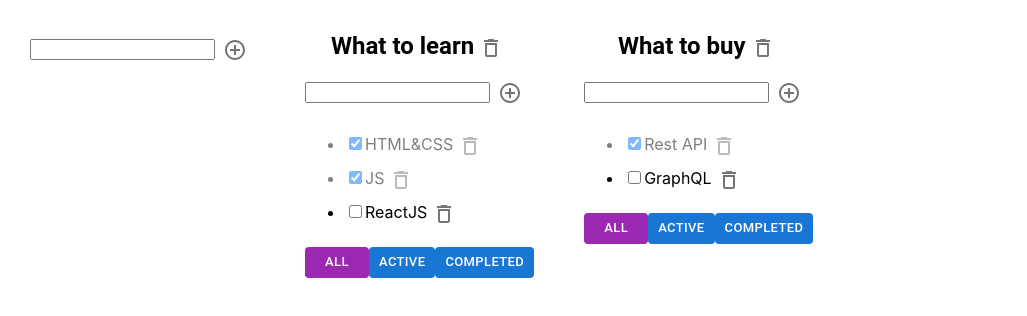
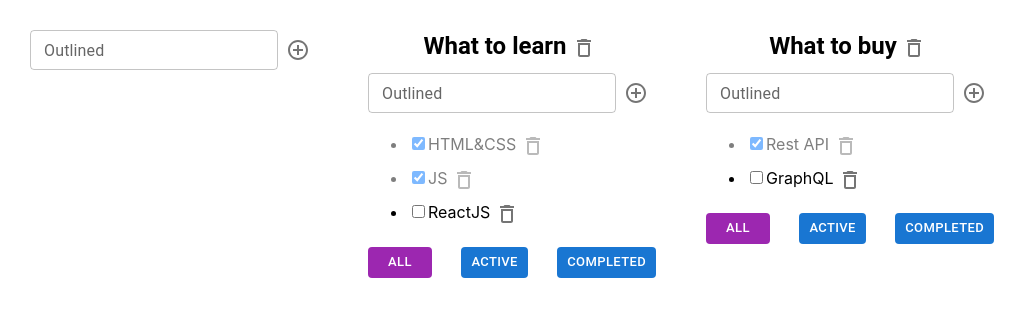
Before and after one commit to Kliapwnz/todoFinaly, a React (Create React App) app: page / in a window 1280 px wide. Shown: the top 316 px of the page, without its empty margins (0-1027 px from the left). Built offline with nearby package versions, Linux system fonts and the light colour scheme.

Commit message:
TextField

```diff
--- a/src/AddItemForm.tsx
+++ b/src/AddItemForm.tsx
@@ -1,6 +1,6 @@
 import React, {ChangeEvent, KeyboardEvent, useState} from 'react';
 import AddCircleOutlineIcon from '@mui/icons-material/AddCircleOutline';
-import {IconButton} from "@mui/material";
+import {IconButton, TextField} from "@mui/material";
 
 type PropsType = {
     callBack: (title: string) => void
@@ -28,11 +28,19 @@ export const AddItemForm = (props: PropsType) => {
     }
     return (
         <div>
-            <input value={title}
-                   onChange={onChangeHandler}
-                   onKeyPress={onKeyPressHandler}
-                   className={error ? "error" : ""}
-            />
+            {/*<input value={title}*/}
+            {/*       onChange={onChangeHandler}*/}
+            {/*       onKeyPress={onKeyPressHandler}*/}
+            {/*       className={error ? "error" : ""}*/}
+            {/*/>*/}
+            <TextField id="outlined-basic"
+                       label="Outlined"
+                       variant="outlined"
+                       size={"small"}
+                       value={title}
+                       onChange={onChangeHandler}
+                       onKeyPress={onKeyPressHandler}
+                       className={error ? "error" : ""}/>
             <IconButton onClick={addTask}>
                 <AddCircleOutlineIcon/>
             </IconButton>
--- a/src/Todolist.tsx
+++ b/src/Todolist.tsx
@@ -2,7 +2,7 @@ import React, {ChangeEvent, KeyboardEvent, useState} from 'react';
 import {FilterValuesType} from './App';
 import {AddItemForm} from "./AddItemForm";
 import {EditableSpan} from "./EditableSpan";
-import {Button, IconButton, Typography} from "@mui/material";
+import {Button, IconButton, TextField, Typography} from "@mui/material";
 import DeleteOutlineIcon from '@mui/icons-material/DeleteOutline';
 
 
```
